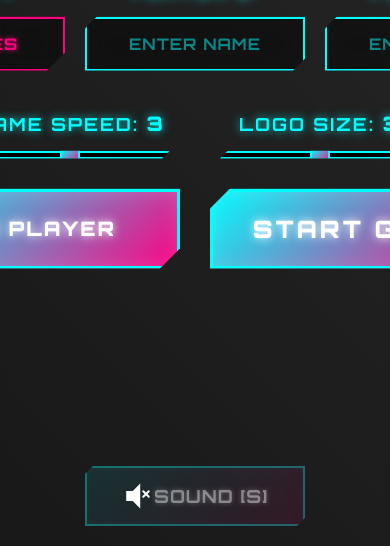
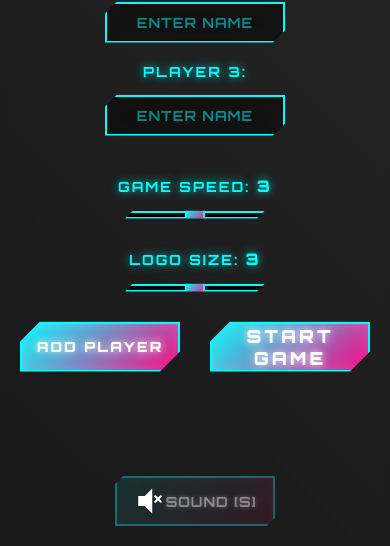
Before and after one commit to uhlitz/dvd-screensaver-game, a website: page index.html in a window 390 px wide. Shown: the part 298-844 px from the top of the page. Drawn offline with Linux system fonts and the light colour scheme.

Commit message:
Add responsive styles for mobile

```diff
--- a/style.css
+++ b/style.css
@@ -779,3 +779,69 @@ body {
         transform: perspective(1000px) rotateY(360deg) rotateX(0deg) translateZ(0px);
     }
 }
+
+
+@media (max-width: 600px) {
+    :root {
+        --button-height: 50px;
+        --button-width: 160px;
+        --border-width: 2px;
+    }
+    .arcade-button {
+        font-size: 14px;
+    }
+    .arcade-button--primary {
+        font-size: 18px;
+    }
+    #fullscreen-btn {
+        width: 40px;
+        height: 40px;
+        font-size: 12px;
+    }
+    .bottom-buttons button,
+    #bottom-action-buttons button,
+    #stop-game-btn,
+    #restart-btn,
+    #sound-toggle-btn {
+        width: 160px;
+        min-width: 160px;
+        height: 50px;
+        font-size: 14px;
+    }
+    .player-inputs {
+        grid-template-columns: 1fr;
+    }
+    .controls-container {
+        flex-direction: column;
+        gap: 30px;
+    }
+    .game-slider {
+        width: 140px;
+    }
+    .control-label,
+    .player-input label {
+        font-size: 14px;
+    }
+    .player-input input {
+        width: 180px;
+        padding: 10px 15px;
+        font-size: 14px;
+    }
+    .control-value {
+        font-size: 16px;
+    }
+    .winner-title {
+        font-size: 40px;
+    }
+    .winner-name {
+        font-size: 48px;
+    }
+    #winner-logo-display,
+    .winner-logo-container {
+        width: 240px;
+        height: 240px;
+    }
+    .winner-logo {
+        width: 200px;
+    }
+}
```
